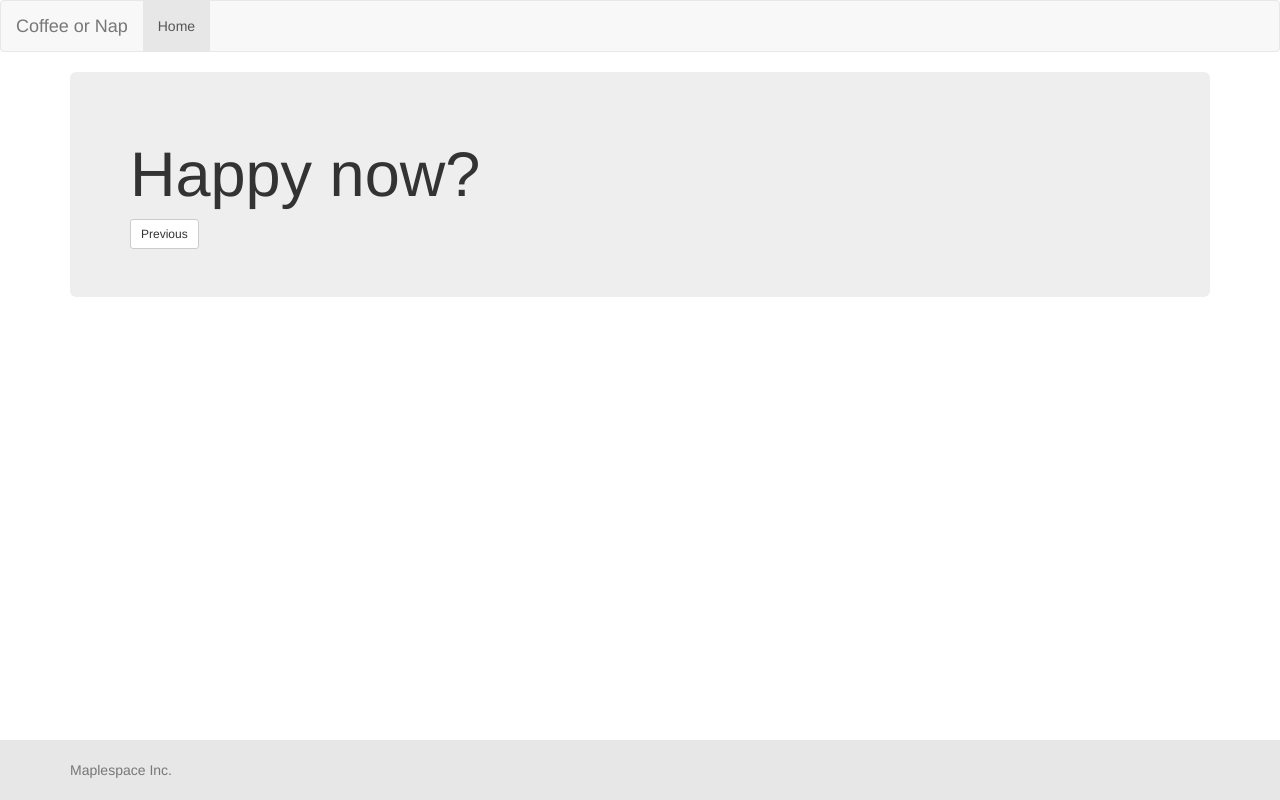
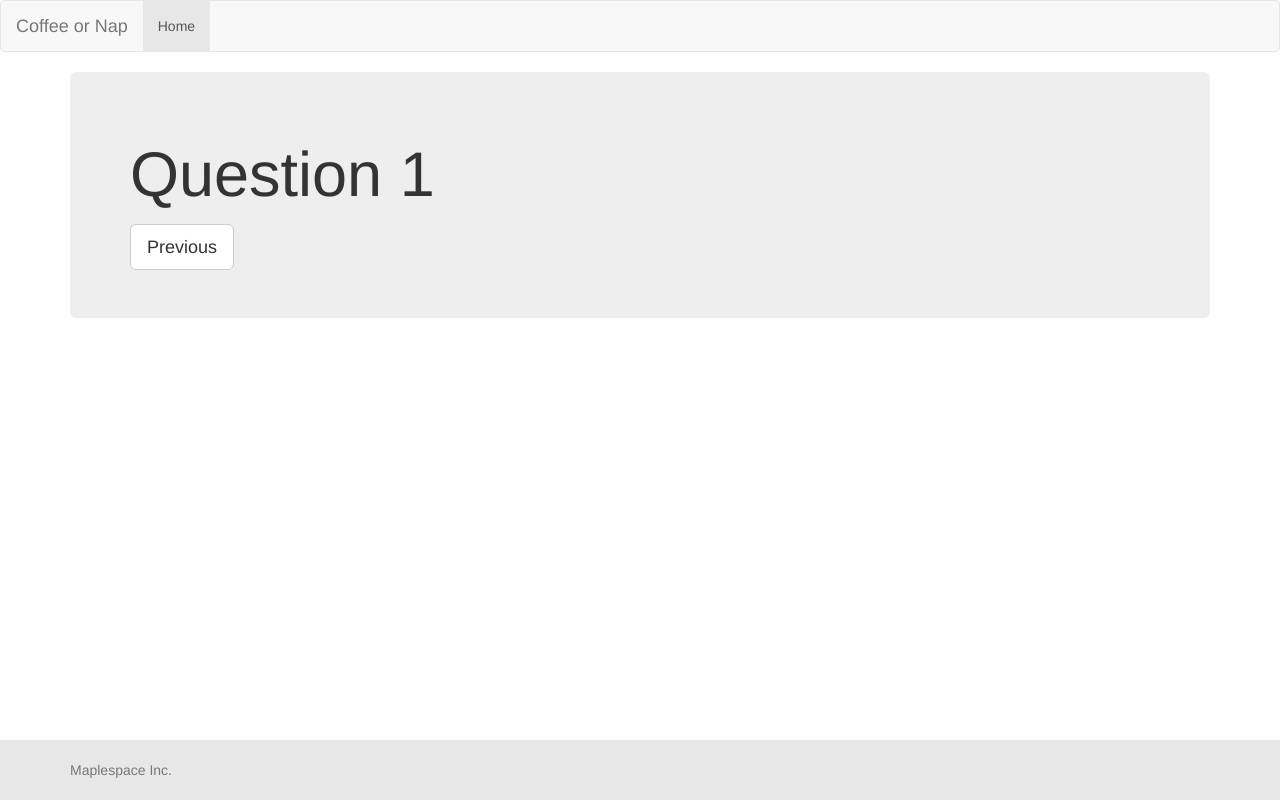
Before and after one commit to jaysecond/coffee-or-nap, an Angular app: page / in a window 1280 px wide. Both pictures are taken after a click on the button "Begin". Built offline with nearby package versions, Linux system fonts and the light colour scheme.

Commit message:
making presentable

```diff
--- a/src/app/dashboard/dashboard.component.html
+++ b/src/app/dashboard/dashboard.component.html
@@ -12,8 +12,9 @@
 <div *ngIf="page == 1" class="container">
   <div class="jumbotron">
     <h1>
-      Happy now?
+      Question 1
     </h1>
-    <button type="button" (click)="previous()" class="btn btn-default btn-sm">Previous</button>
+    <p></p>
+    <button type="button" (click)="previous()" class="btn btn-default btn-lg">Previous</button>
   </div>
 </div>
```
